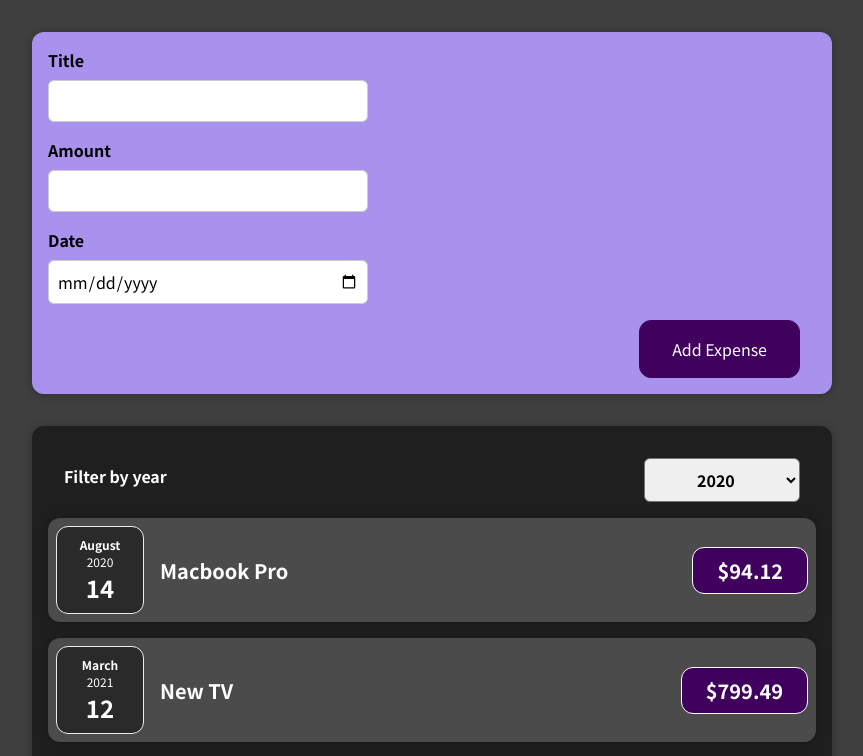
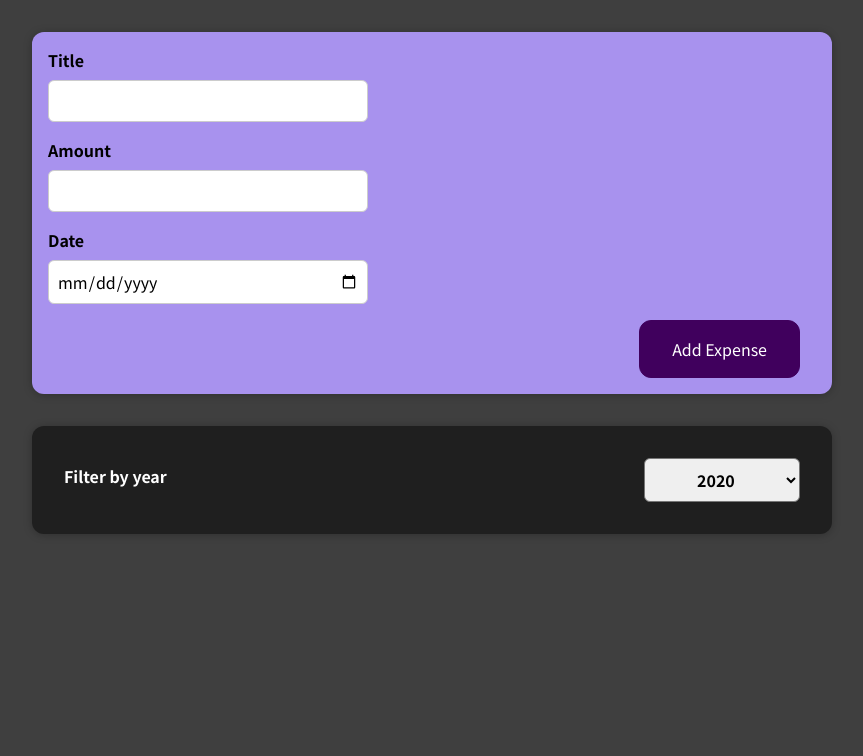
Before and after one commit to Iandancun/expense-tracker, a React (Create React App) app: page / in a window 1280 px wide. Shown: the top 756 px of the page, without its empty margins (208-1071 px from the left). Built offline with nearby package versions, Linux system fonts and the light colour scheme.

Commit message:
rendering lists

```diff
--- a/src/components/Expenses/Expenses.js
+++ b/src/components/Expenses/Expenses.js
@@ -10,16 +10,17 @@ let Expenses = (data) => {
     const expenseFilterHandler = (selectedYear) => {
         setFilteredYear(selectedYear)
     }
+    const filteredExpenses = data.expenses.filter((item) => item.date.getFullYear().toString() === filteredYear)
 
     return (
         <Card className={'expenses'}>
             <ExpensesFilter selected={filteredYear} onExpenseFilter={expenseFilterHandler}></ExpensesFilter>
-            {data.expenses.map((item) => (
+            {filteredExpenses.map((item) => (
                 <ExpenseItem
-                key={item.id}
-                title={item.title}
-                amount={item.amount}
-                date={item.date}/>
+                    key={item.id}
+                    title={item.title}
+                    amount={item.amount}
+                    date={item.date}/>
             ))}
 
         </Card>
```
